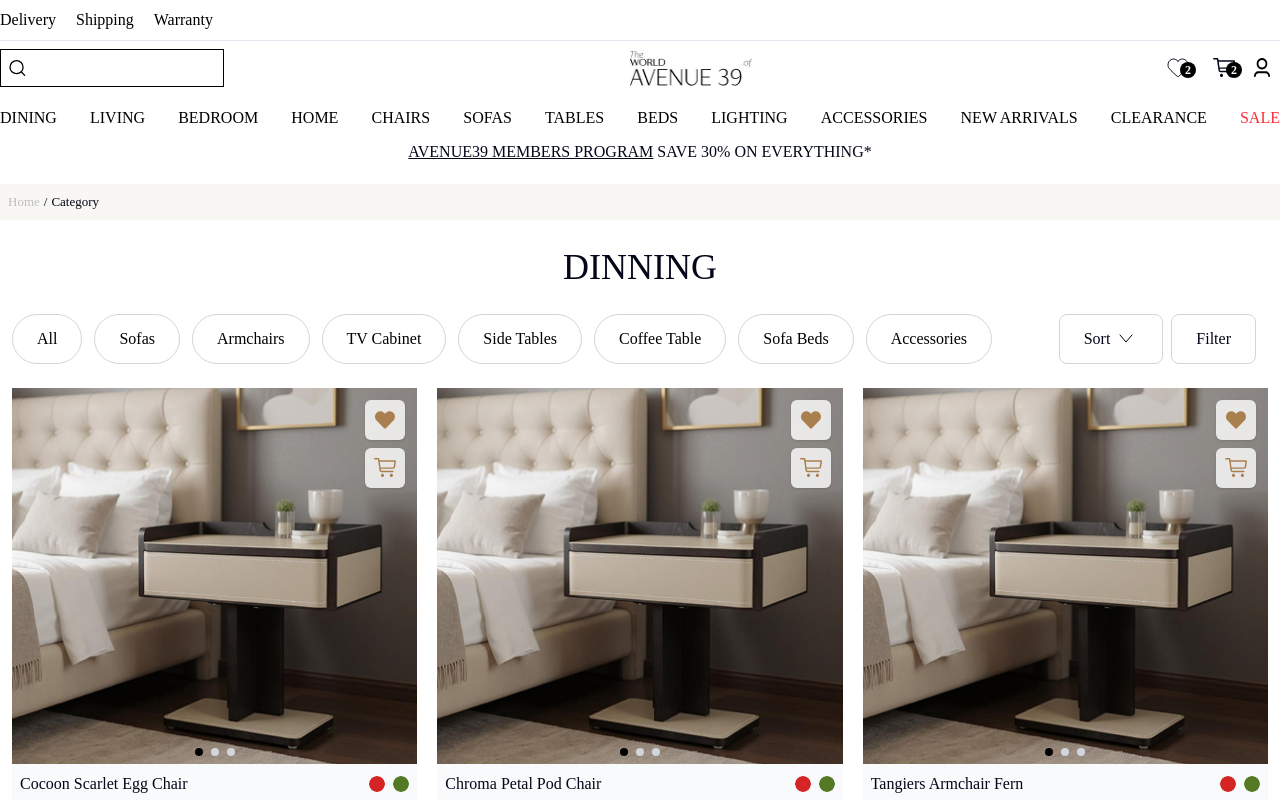
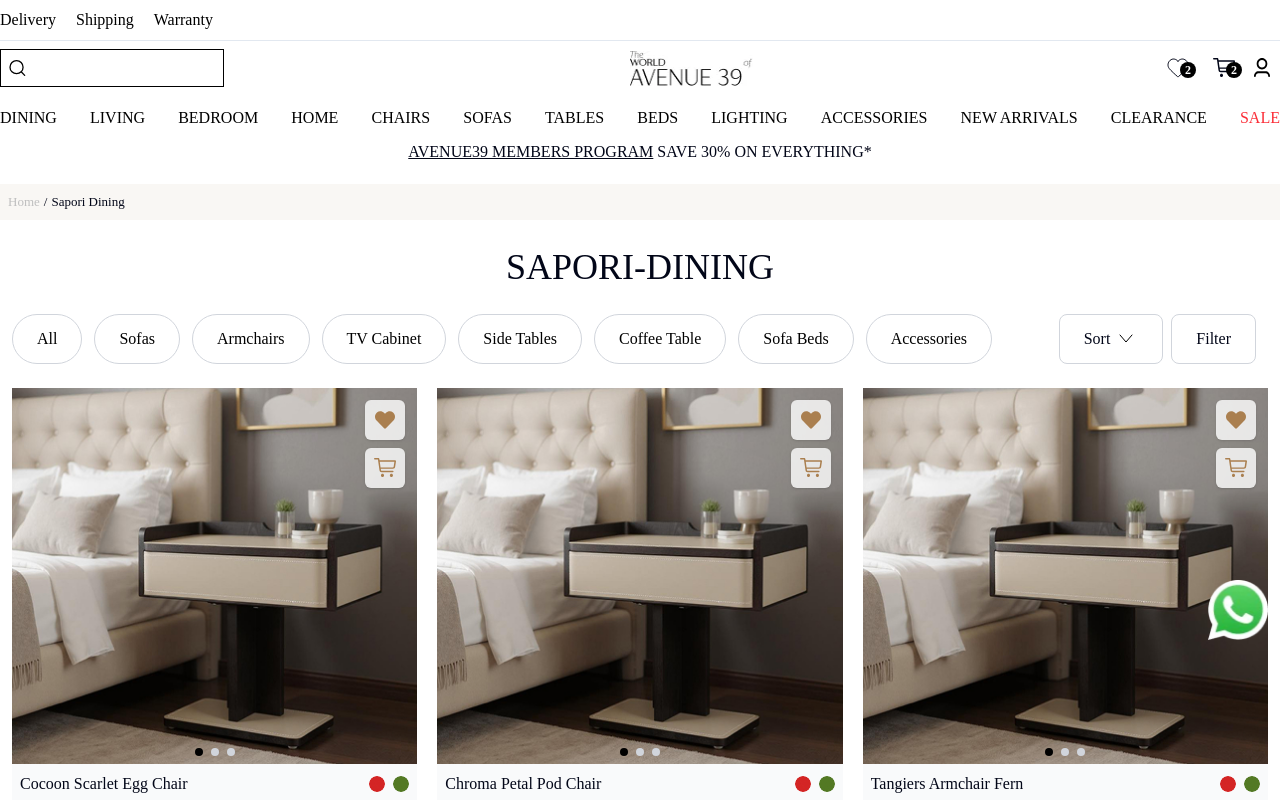
Before and after one commit to Team2Guys/avenue39-frontend, a Next.js app: page /Sapori-Dining in a window 1280 px wide. Shown: the top 800 px of the page. Built offline with nearby package versions, Linux system fonts and the light colour scheme.

Commit message:
run build

```diff
--- a/src/app/(route)/[catagory]/[subcategory]/[product]/page.tsx
+++ b/src/app/(route)/[category]/[subcategory]/[product]/page.tsx
@@ -5,10 +5,12 @@ import Breadcrumb from "@/components/layout/header/BreadCrumb";
 import ProductDetail from "@/components/product/ProductDetail";
 import { products } from "@/data";
 
-const Product = () => {
+const Product = async ({ params }: { params: Promise<{ category: string; subcategory: string , product: string }> }) => {
+  const {category, subcategory, product} = await params
+  console.log(subcategory,"subcategory",category)
   return (
     <>
-      <Breadcrumb slug="Category" subcategory="subcategory" title="product" />
+      <Breadcrumb slug={category} subcategory={subcategory} title={product} />
       <ProductDetail />
       <RelatedProducts products={products} />;
       <Testimonial />
--- a/src/app/(route)/[catagory]/page.tsx
+++ b/src/app/(route)/[category]/[subcategory]/page.tsx
@@ -1,9 +1,12 @@
 import { CategoryPage, VideoSection } from "@/components";
 import Breadcrumb from "@/components/layout/header/BreadCrumb";
-const Category = () => {
+
+const SubCategory = async ({ params }: { params: Promise<{ category: string; subcategory: string }> }) => {
+  const {category, subcategory} = await params
+  console.log(subcategory,"subcategory",category)
   return (
-    <div>
-      <Breadcrumb title="Category" />
+    <>
+      <Breadcrumb slug={category} title={subcategory} />
       <CategoryPage />
       <VideoSection
         videoUrl="https://bncvidoes.s3.eu-north-1.amazonaws.com/c1.mp4"
@@ -11,7 +14,8 @@ const Category = () => {
         description="is simply dummy text of the printing and typesetting industry. Lorem Ipsum has been the industry's."
         height="480px"
       />
-    </div>
+    </>
   );
 };
-export default Category;
+
+export default SubCategory
--- a/src/app/(route)/[catagory]/[subcategory]/page.tsx
+++ b/src/app/(route)/[category]/page.tsx
@@ -1,19 +1,20 @@
 import { CategoryPage, VideoSection } from "@/components";
 import Breadcrumb from "@/components/layout/header/BreadCrumb";
 
-const SubCategory = () => {
+const Category = async  ({ params }: { params: { category: string } }) => {
+  const { category } = await params;
+
   return (
-    <>
-      <Breadcrumb slug="Category" subcategory="subcategory" />
-      <CategoryPage />
+    <div>
+      <Breadcrumb title={category} />
+      <CategoryPage categoryName={category} />
       <VideoSection
         videoUrl="https://bncvidoes.s3.eu-north-1.amazonaws.com/c1.mp4"
         title="Lorem Ipsum is simply dummy text"
         description="is simply dummy text of the printing and typesetting industry. Lorem Ipsum has been the industry's."
         height="480px"
       />
-    </>
+    </div>
   );
 };
-
-export default SubCategory;
+export default Category;
--- a/src/app/layout.tsx
+++ b/src/app/layout.tsx
@@ -4,6 +4,7 @@ import localFont from "next/font/local";
 import "./globals.css";
 import {  Header } from "@/components/common";
 import Footer from "@/components/layout/footer/Footer";
+import { WhatsApp } from "@/components/layout/header/WhatsApp";
 
 const alethiaNext = localFont({
   src: "../../public/assets/font/alethianext-light.otf",
@@ -40,6 +41,7 @@ export default function RootLayout({
       >
         <Header />
         {children}
+        <WhatsApp/>
         <Footer />
       </body>
     </html>
--- a/src/components/category/Category.tsx
+++ b/src/components/category/Category.tsx
@@ -4,7 +4,7 @@ import { useState } from "react";
 import { CategoryTabs } from "./CategoryTabs";
 import { ProductCard } from "./ProductCard";
 
-export const CategoryPage = () => {
+export const CategoryPage = ({categoryName}:{categoryName?:string}) => {
   const categories = [
     "All",
     "Sofas",
@@ -15,7 +15,6 @@ export const CategoryPage = () => {
     "Sofa Beds",
     "Accessories",
   ];
-
   const [selected] = useState("All");
   const [visibleCount, setVisibleCount] = useState(12);
 
@@ -39,7 +38,7 @@ export const CategoryPage = () => {
 
   return (
     <div className="sm:container mx-auto px-3">
-      <div className="text-center font-alethia my-3 sm:my-5 font-medium uppercase text-[20px] lg:text-[36px]">Dinning</div>
+      <div className="text-center font-alethia my-3 sm:my-5 font-medium uppercase text-[20px] lg:text-[36px]">{categoryName}</div>
       {/* Category Tabs */}
       <CategoryTabs categories={categories} />
       {/* Product Grid */}
--- a/src/components/category/CategoryTabs.tsx
+++ b/src/components/category/CategoryTabs.tsx
@@ -5,11 +5,8 @@ import { usePathname } from "next/navigation";
 import { Down } from "../svgs/down";
 export const CategoryTabs = ({ categories }: Props) => {
   const pathname = usePathname();
-  // Create clean slug from category
   const slugify = (text: string) => text.toLowerCase().replace(/\s+/g, "-").replace(/'/g, "");
-  // Normalize path (remove trailing slash)
   const cleanPath = pathname.endsWith("/") && pathname !== "/" ? pathname.slice(0, -1) : pathname;
-
   return (
     <div className="">
      <div className="flex flex-col sm:flex-row sm:justify-between sm:items-center gap-4">
@@ -19,7 +16,7 @@ export const CategoryTabs = ({ categories }: Props) => {
     <div className="flex gap-3 min-w-max sm:flex-wrap sm:min-w-0">
       {categories.map((cat) => {
         const slug = slugify(cat);
-        const href = slug === "all" ? "/categories" : `/categories/${slug}`;
+        const href = slug === "all" ? "/" : `/${slug}`;
         const isActive = cleanPath === href;
         return (
           <Link
--- /dev/null
+++ b/src/components/layout/header/WhatsApp.tsx
@@ -0,0 +1,20 @@
+"use client"
+import Image from "next/image";
+
+export const WhatsApp = () => {
+  return (
+    <div className="hidden sm:block fixed bottom-40 right-3 transform z-50 cursor-pointer sm:h-12 sm:w-12 xl:h-15 xl:w-15">
+      <Image
+        src="/assets/images/whats-app.webp"
+        alt="WhatsApp"
+        fill
+        className="object-cover"
+         onClick={(e) => {
+              e.stopPropagation();
+              e.preventDefault();
+              window.open("https://api.whatsapp.com/send?phone=971501945268", "_blank")
+            }}
+      />
+    </div>
+  );
+};
--- a/src/data/home.ts
+++ b/src/data/home.ts
@@ -58,38 +58,3 @@ export const menuItems = [
     link: "/sale",
   },
 ];
-
-export const subcategories = [
-   {
-    name: "All",
-    link: "/",
-  },
-  {
-    name: "Sofas",
-    link: "/sofas",
-  },
-   {
-    name: "Armchairs",
-    link: "/armchairs",
-  },
-   {
-    name: "TV Cabinet",
-    link: "/tv-cabinet",
-  },
-   {
-    name: "Side Tables",
-    link: "/side Tables",
-  },
-   {
-    name: "Coffee Table",
-    link: "/coffee-table",
-  },
-   {
-    name: "Sofa Beds",
-    link: "/sofa-beds",
-  },
-   {
-    name: "Accessories",
-    link: "/accessories",
-  },
-]
--- a/src/data/product.ts
+++ b/src/data/product.ts
@@ -22,8 +22,8 @@ export const productsData: Product[] = [
     dimensions: "(d:130 cm)",
     price: 3400,
     memberPrice: 2400,
-  colors: ["/assets/images/bin/product-page/red.jpg", "/assets/images/bin/product-page/green.jpg"],
-    link: "/products/accent-bedside-table",
+    colors: ["/assets/images/bin/product-page/red.jpg", "/assets/images/bin/product-page/green.jpg"],
+    link: "/accent-bedside-table",
     category: "Bedside Tables",
   },
   {
@@ -38,7 +38,7 @@ export const productsData: Product[] = [
     price: 3200,
     memberPrice: 2400,
     colors: ["/assets/images/bin/product-page/red.jpg", "/assets/images/bin/product-page/green.jpg"],
-    link: "/products/modern-bedside-table",
+    link: "/modern-bedside-table",
     category: "Coffee Tables",
   },
   {
@@ -53,7 +53,7 @@ export const productsData: Product[] = [
     price: 3400,
     memberPrice: 2400,
     colors: ["/assets/images/bin/product-page/red.jpg", "/assets/images/bin/product-page/green.jpg"],
-    link: "/products/tavola-bedside-table",
+    link: "/tavola-bedside-table",
     category: "Bedside Tables",
   },
   {
@@ -68,7 +68,7 @@ export const productsData: Product[] = [
     price: 3400,
     memberPrice: 2400,
     colors: ["/assets/images/bin/product-page/red.jpg", "/assets/images/bin/product-page/green.jpg"],
-    link: "/products/athena-coffee-table",
+    link: "/athena-coffee-table",
     category: "Bedside Tables",
   },
   {
@@ -83,7 +83,7 @@ export const productsData: Product[] = [
     price: 3400,
     memberPrice: 2400,
     colors: ["/assets/images/bin/product-page/red.jpg", "/assets/images/bin/product-page/green.jpg"],
-    link: "/products/florence-coffee-table",
+    link: "/florence-coffee-table",
     category: "Bedside Tables",
   },
   {
@@ -98,7 +98,7 @@ export const productsData: Product[] = [
     price: 3400,
     memberPrice: 2400,
     colors: ["/assets/images/bin/product-page/red.jpg", "/assets/images/bin/product-page/green.jpg"],
-    link: "/products/florence-coffee-table",
+    link: "/florence-coffee-table",
     category: "Bedside Tables",
   },
   {
@@ -113,7 +113,7 @@ export const productsData: Product[] = [
     price: 3400,
     memberPrice: 2400,
     colors: ["/assets/images/bin/product-page/red.jpg", "/assets/images/bin/product-page/green.jpg"],
-    link: "/products/tavola-bedside-table",
+    link: "/tavola-bedside-table",
     category: "Bedside Tables",
   },
   {
@@ -128,7 +128,7 @@ export const productsData: Product[] = [
     price: 3400,
     memberPrice: 2400,
     colors: ["/assets/images/bin/product-page/red.jpg", "/assets/images/bin/product-page/green.jpg"],
-    link: "/products/tavola-bedside-table",
+    link: "/tavola-bedside-table",
     category: "Bedside Tables",
   },
   {
@@ -143,7 +143,7 @@ export const productsData: Product[] = [
     price: 3400,
     memberPrice: 2400,
     colors: ["/assets/images/bin/product-page/red.jpg", "/assets/images/bin/product-page/green.jpg"],
-    link: "/products/tavola-bedside-table",
+    link: "/tavola-bedside-table",
     category: "Bedside Tables",
   },
   {
@@ -158,7 +158,7 @@ export const productsData: Product[] = [
     price: 3400,
     memberPrice: 2400,
     colors: ["/assets/images/bin/product-page/red.jpg", "/assets/images/bin/product-page/green.jpg"],
-    link: "/products/tavola-bedside-table",
+    link: "/tavola-bedside-table",
     category: "Bedside Tables",
   },
   {
@@ -173,7 +173,7 @@ export const productsData: Product[] = [
     price: 3400,
     memberPrice: 2400,
     colors: ["/assets/images/bin/product-page/red.jpg", "/assets/images/bin/product-page/green.jpg"],
-    link: "/products/tavola-bedside-table",
+    link: "/tavola-bedside-table",
     category: "Bedside Tables",
   },
   {
@@ -188,7 +188,7 @@ export const productsData: Product[] = [
     price: 3400,
     memberPrice: 2400,
     colors: ["/assets/images/bin/product-page/red.jpg", "/assets/images/bin/product-page/green.jpg"],
-    link: "/products/tavola-bedside-table",
+    link: "/tavola-bedside-table",
     category: "Bedside Tables",
   },
   {
@@ -203,7 +203,7 @@ export const productsData: Product[] = [
     price: 3400,
     memberPrice: 2400,
     colors: ["/assets/images/bin/product-page/red.jpg", "/assets/images/bin/product-page/green.jpg"],
-    link: "/products/tavola-bedside-table",
+    link: "/tavola-bedside-table",
     category: "Bedside Tables",
   },
   {
@@ -218,7 +218,7 @@ export const productsData: Product[] = [
     price: 3400,
     memberPrice: 2400,
     colors: ["/assets/images/bin/product-page/red.jpg", "/assets/images/bin/product-page/green.jpg"],
-    link: "/products/tavola-bedside-table",
+    link: "/tavola-bedside-table",
     category: "Bedside Tables",
   },
   {
@@ -233,7 +233,7 @@ export const productsData: Product[] = [
     price: 3400,
     memberPrice: 2400,
    colors: ["/assets/images/bin/product-page/red.jpg", "/assets/images/bin/product-page/green.jpg"],
-    link: "/products/tavola-bedside-table",
+    link: "/tavola-bedside-table",
     category: "Bedside Tables",
   },
 ];
```
Also changed, not shown: src/components/Svgs/whatsapp.tsx (added, +25 -0 lines), public/assets/images/whats-app.webp (added).
